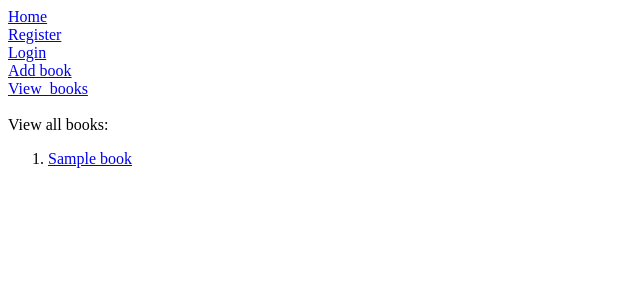
After one commit to MariusMphy/book_system, a Flask app: page /view_books in a window 1280 px wide. The commit adds this page. Shown: the top 300 px of the page, without its empty margins (0-640 px from the left). Run offline with Flask 3, Linux system fonts and the light colour scheme; tables that the repository leaves empty hold one stand-in row (values such as "Sample post").

Commit message:
added add_book, view_books, book_details

```diff
--- a/book_system_project/routes.py
+++ b/book_system_project/routes.py
@@ -59,3 +59,17 @@ def add_book():
         db.session.commit()
         return redirect(url_for('home'))
     return render_template('add_book.html', form=form)
+
+
+@app.route("/view_books", methods=["GET", "POST"])
+def view_books():
+    books = Book.query.all()
+    return render_template("view_books.html", books=books)
+
+
+@app.route("/book/<int:book_id>")
+def book_details(book_id):
+    book = Book.query.get_or_404(book_id)
+    author = book.author
+    genre = book.genre
+    return render_template('book.html', book=book, author=author, genre=genre)
--- a/book_system_project/templates/base.html
+++ b/book_system_project/templates/base.html
@@ -19,6 +19,10 @@
 <div>
 <a  href="{{ url_for('add_book')}}">Add book</a>
 </div>
+<div>
+<a  href="{{ url_for('view_books')}}">View_books</a>
+</div>
+
 {% endblock %}
 <br>
 {% block content %}
--- /dev/null
+++ b/book_system_project/templates/view_books.html
@@ -0,0 +1,12 @@
+{% extends "base.html" %}
+    {% block title %}View books{% endblock %}
+
+    {% block content %}
+    View all books:
+
+    <ol>
+    {% for book in books %}
+        <li><a href="{{ url_for('book_details', book_id=book.id) }}">{{ book.title }}</a></li>
+    {% endfor %}
+    </ol>
+    {% endblock %}
```
Also changed, not shown: book_system_project/forms.py (+6 -1 lines), book_system_project/templates/book.html (added, +9 -0 lines).
